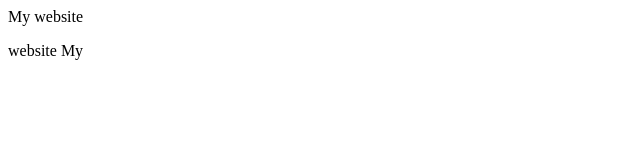
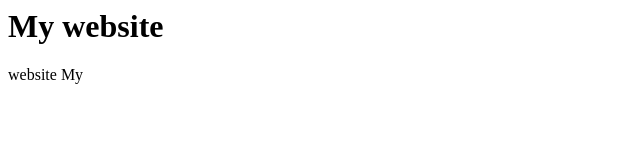
Before and after one commit to aklwdi/alkwdi.github.io, a plain HTML site: page index.html in a window 1280 px wide. Shown: the whole page, without its empty margins (0-640 px from the left). Drawn offline with Linux system fonts and the light colour scheme.

Commit message:
Update index.html

```diff
--- a/index.html
+++ b/index.html
@@ -1,5 +1,6 @@
 <!DOCUTYPE>
 <html>
-  <h>My website</h>
+  <h1>My website</h1>
   <p>website My</p>
+  <link rel="Js" href="thing.js">
 </html>
```
